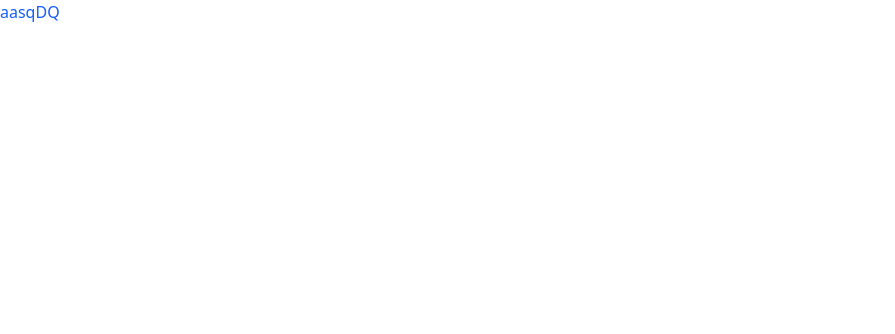
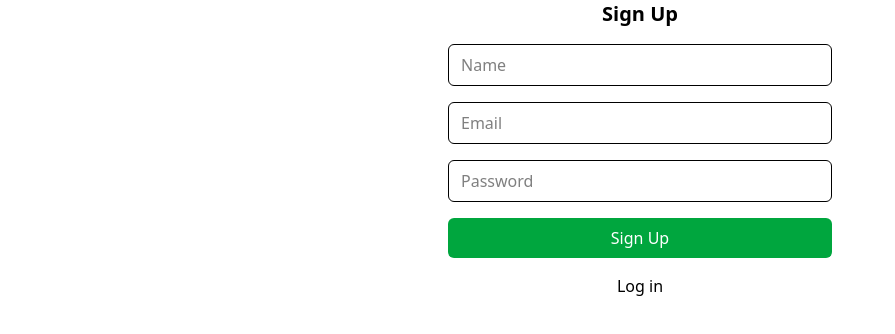
Before and after one commit to Aziz-Hlel/ReactBoilerplate, a React (Vite) app: page /signup in a window 1280 px wide. Shown: the top 334 px of the page, without its empty margins (0-895 px from the left). Built offline with nearby package versions, Linux system fonts and the light colour scheme; no server answers.

Commit message:
made singin/login comp

```diff
--- a/src/App.tsx
+++ b/src/App.tsx
@@ -1,17 +1,35 @@
-import { useState } from 'react'
+import { BrowserRouter as Router, Routes, Route } from "react-router-dom";
+import { QueryClient, QueryClientProvider } from '@tanstack/react-query';
+import { AuthProvider } from './context/AuthContext';
+import Home from "./pages/Home";
+import Login from "./pages/Login";
+import SignUp from "./pages/SignUp";
+
+
+const queryClient = new QueryClient();
+
 
 function App() {
-  const [count, setCount] = useState(0)
+
 
   return (
     <>
+      <QueryClientProvider client={queryClient}>
+        <AuthProvider>
+          <Router>
+            <Routes>
+
+              <Route path="/" element={<Home />} />
+              <Route path="/login" element={<Login />} />
+              <Route path="/signup" element={<SignUp />} />
 
 
-      <div className=' text-blue-600'>
-        aasqDQ
-      </div>
 
 
+            </Routes>
+          </Router>
+        </AuthProvider>
+      </QueryClientProvider>
     </>
   )
 }
--- a/src/hooks/useApi.ts
+++ b/src/hooks/useApi.ts
@@ -12,7 +12,7 @@ interface UseApiOptions {
     onSuccess?: (data: any) => void;
     queryKey: string[];
     options: {
-        onMount?: boolean; // Should auto-execute on mount
+        fetchOnMount?: boolean; // Should auto-execute on mount
         config?: AxiosRequestConfig
     }
 }
@@ -27,7 +27,7 @@ const useApi = <K>({ url, onError, onSuccess, queryKey, options }: UseApiOptions
     return useQuery({
         queryKey: queryKey,
         queryFn: () => fetch,
-        enabled: options.onMount, // don't fetch automatically
+        enabled: options.fetchOnMount, // don't fetch automatically
         staleTime: 1000 * 60 * 5, // cache for 5 minutes
 
     });
--- /dev/null
+++ b/src/pages/Home.tsx
@@ -0,0 +1,8 @@
+
+const Home = () => {
+    return (
+        <div>Home</div>
+    )
+}
+
+export default Home
--- /dev/null
+++ b/src/pages/Login.tsx
@@ -0,0 +1,74 @@
+import { useState } from "react";
+import { Link } from "react-router-dom";
+
+
+const Login = () => {
+    const [email, setEmail] = useState("");
+    const [password, setPassword] = useState("");
+    const [isSubmitting, setIsSubmitting] = useState(false);
+    const [errors, setErrors] = useState<{ email?: string; password?: string }>({});
+
+    const validate = () => {
+        const newErrors: typeof errors = {};
+        if (!email) newErrors.email = "Email is required";
+        if (!password) newErrors.password = "Password is required";
+        return newErrors;
+    };
+
+    const handleSubmit = async (e: React.FormEvent) => {
+        e.preventDefault();
+        const validationErrors = validate();
+        setErrors(validationErrors);
+        if (Object.keys(validationErrors).length > 0) return;
+
+        setIsSubmitting(true);
+        try {
+            console.log({ email, password });
+            // TODO: call login API
+        } finally {
+            setIsSubmitting(false);
+        }
+    };
+
+    return (
+        <form onSubmit={handleSubmit} className="max-w-sm w-full mx-auto space-y-4">
+            <h2 className="text-xl font-semibold text-center">Login</h2>
+            <div>
+                <input
+                    type="email"
+                    placeholder="Email"
+                    value={email}
+                    onChange={(e) => setEmail(e.target.value)}
+                    className="w-full px-3 py-2 border rounded-md focus:outline-none focus:ring focus:ring-blue-300"
+                />
+                {errors.email && <p className="text-sm text-red-500">{errors.email}</p>}
+            </div>
+            <div>
+                <input
+                    type="password"
+                    placeholder="Password"
+                    value={password}
+                    onChange={(e) => setPassword(e.target.value)}
+                    className="w-full px-3 py-2 border rounded-md focus:outline-none focus:ring focus:ring-blue-300"
+                />
+                {errors.password && <p className="text-sm text-red-500">{errors.password}</p>}
+            </div>
+            <button
+                type="submit"
+                disabled={isSubmitting}
+                className="w-full bg-blue-600 text-white py-2 rounded-md hover:bg-blue-700 transition"
+            >
+                {isSubmitting ? "Logging in..." : "Login"}
+            </button>
+            <Link
+                to="/signup"
+                className="w-full flex justify-center  text-black rounded-md  transition"
+            >
+                Sign up
+            </Link>
+        </form>
+    );
+}
+
+
+export default Login;
--- /dev/null
+++ b/src/pages/SignUp.tsx
@@ -0,0 +1,86 @@
+import { useState } from "react";
+import { Link } from "react-router-dom";
+
+const SignUp = () => {
+
+    const [name, setName] = useState("");
+    const [email, setEmail] = useState("");
+    const [password, setPassword] = useState("");
+    const [isSubmitting, setIsSubmitting] = useState(false);
+    const [errors, setErrors] = useState<{ name?: string; email?: string; password?: string }>({});
+
+    const validate = () => {
+        const newErrors: typeof errors = {};
+        if (!name) newErrors.name = "Name is required";
+        if (!email) newErrors.email = "Email is required";
+        if (!password) newErrors.password = "Password is required";
+        return newErrors;
+    };
+
+    const handleSubmit = async (e: React.FormEvent) => {
+        e.preventDefault();
+        const validationErrors = validate();
+        setErrors(validationErrors);
+        if (Object.keys(validationErrors).length > 0) return;
+
+        setIsSubmitting(true);
+        try {
+            console.log({ name, email, password });
+            // TODO: call signup API
+        } finally {
+            setIsSubmitting(false);
+        }
+    };
+
+    return (
+        <form onSubmit={handleSubmit} className="max-w-sm w-full mx-auto space-y-4">
+            <h2 className="text-xl font-semibold text-center">Sign Up</h2>
+            <div>
+                <input
+                    type="text"
+                    placeholder="Name"
+                    value={name}
+                    onChange={(e) => setName(e.target.value)}
+                    className="w-full px-3 py-2 border rounded-md focus:outline-none focus:ring focus:ring-blue-300"
+                />
+                {errors.name && <p className="text-sm text-red-500">{errors.name}</p>}
+            </div>
+            <div>
+                <input
+                    type="email"
+                    placeholder="Email"
+                    value={email}
+                    onChange={(e) => setEmail(e.target.value)}
+                    className="w-full px-3 py-2 border rounded-md focus:outline-none focus:ring focus:ring-blue-300"
+                />
+                {errors.email && <p className="text-sm text-red-500">{errors.email}</p>}
+            </div>
+            <div>
+                <input
+                    type="password"
+                    placeholder="Password"
+                    value={password}
+                    onChange={(e) => setPassword(e.target.value)}
+                    className="w-full px-3 py-2 border rounded-md focus:outline-none focus:ring focus:ring-blue-300"
+                />
+                {errors.password && <p className="text-sm text-red-500">{errors.password}</p>}
+            </div>
+            <button
+                type="submit"
+                disabled={isSubmitting}
+                className="w-full bg-green-600 text-white py-2 rounded-md hover:bg-green-700 transition"
+            >
+                {isSubmitting ? "Signing up..." : "Sign Up"}
+            </button>
+            <Link
+                to="/login"
+                className="w-full flex justify-center  text-black rounded-md  transition"
+            >
+                Log in
+            </Link>
+        </form>
+    );
+
+}
+
+export default SignUp;
--- a/src/service/Api/apiMethods.ts
+++ /dev/null
@@ -1,11 +0,0 @@
-import { apiService } from "./apiService";
-
-const apiMethods = {
-    GET: apiService.get,
-    POST: apiService.post,
-    PUT: apiService.put,
-    // PATCH: apiService.patch,
-    DELETE: apiService.delete,
-} as const;
-
-export default apiMethods;
--- a/src/utils/env.variables.ts
+++ b/src/utils/env.variables.ts
@@ -12,8 +12,10 @@ const ENV = {
 
 
 (Object.keys(ENV) as Array<keyof typeof ENV>).forEach((key) => {
-    if (!ENV[key] || ENV[key] === "")
+    if (!ENV[key] || ENV[key] === "") {
+        alert(`${key} is not defined in the environment variables`);
         throw new Error(`${key} is not defined in the environment variables`);
+    }
 })
 
 console.log("✅   ENV is valid")
```
